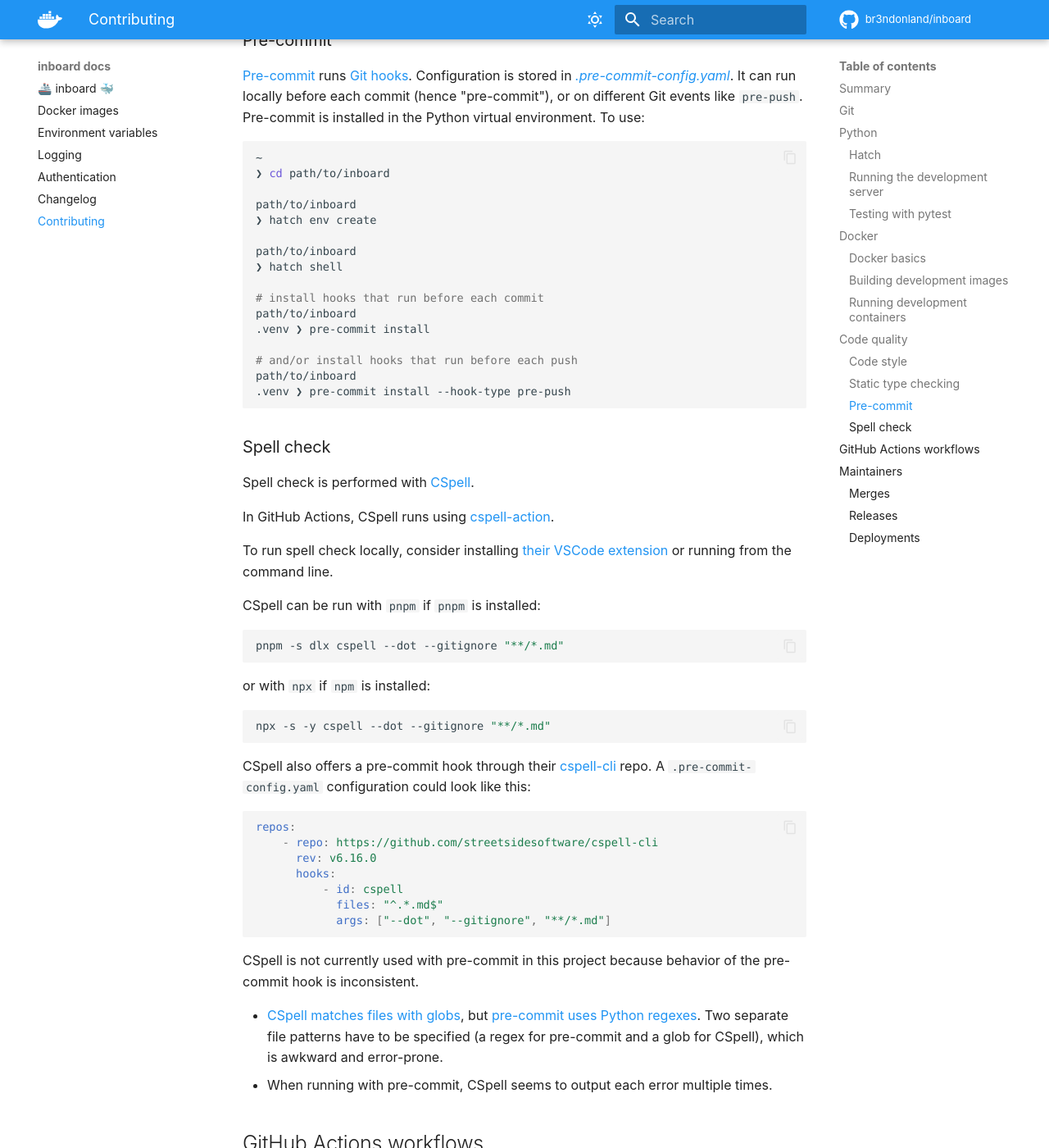
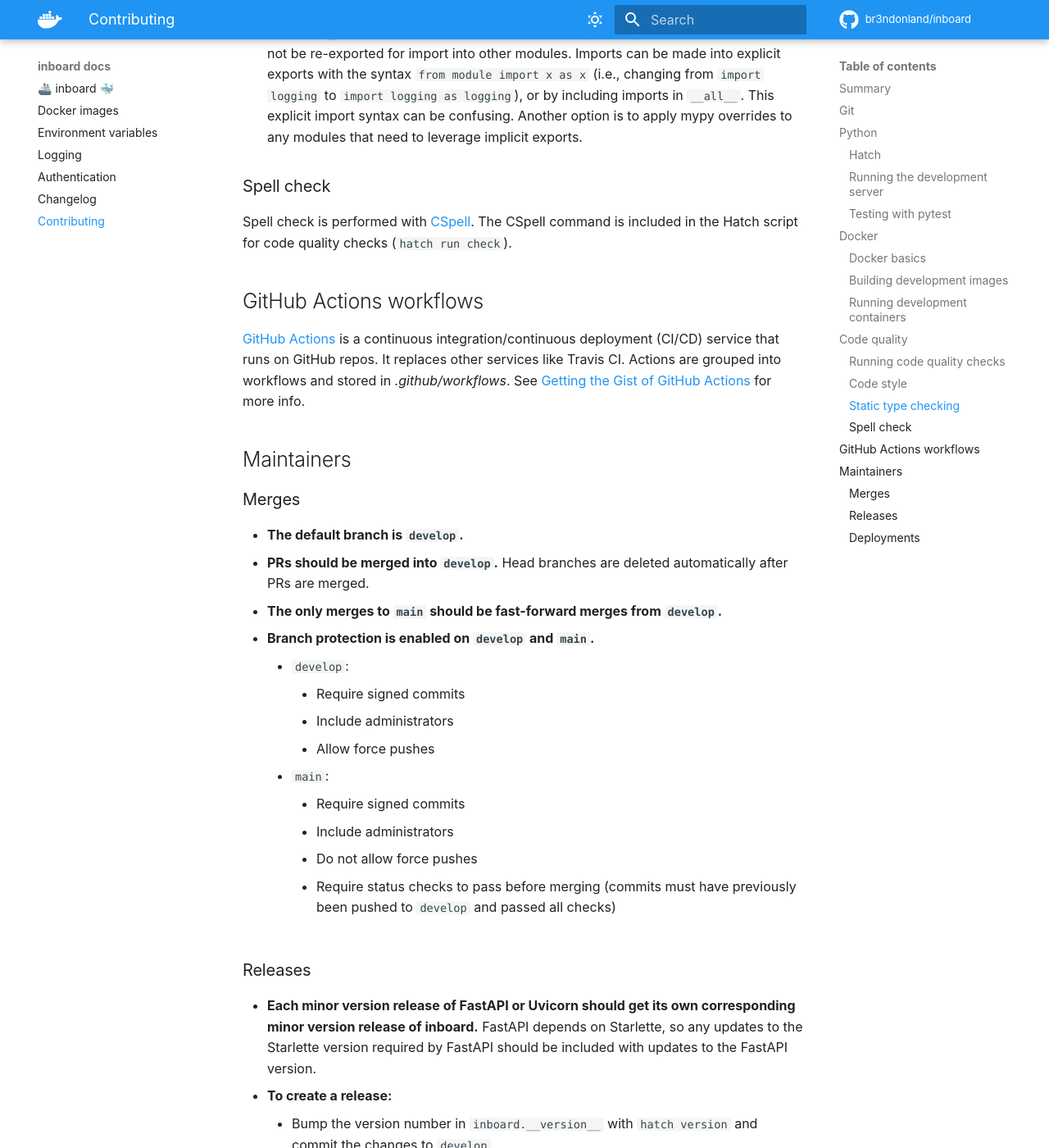
Before and after one commit to br3ndonland/inboard, an MkDocs documentation site: the page built from docs/contributing.md, in a window 1280 px wide and 1400 px high, scrolled down 5598 px. Shown: the whole window at 82% size. Built offline with MkDocs 1.6.1 and Material for MkDocs 9.7.7, drawn with Linux system fonts in a browser that asks for light colours; comment, search, counter and statistics services are not loaded; some of the changed text lies outside the part shown.

Commit message:
Switch from pre-commit to Hatch scripts (#89)
pre-commit runs Git hooks. It can run on different Git events like
`pre-push` and can also easily run on CI (continuous integration)
platforms like GitHub Actions. These pre-commit hooks are often related
to code quality and help ensure code quality checks are continuously
enforced.

While it is helpful for continuously running code quality checks,
pre-commit has some downsides.

- pre-commit requires separate dependency versions and configuration in
  its own file `.pre-commit-config.yaml`, even when those dependencies
  are already configured in a Python requirements file like
  `pyproject.toml` (br3ndonland/inboard@84b25bc).
- pre-commit requires separate file paths because it identifies files
  with Python regular expressions ("regexes") instead of globs like many
  other tools, and disregards file paths present in other configuration
  files. Translation between globs and regexes can be complicated and
  files can be unexpectedly excluded as a result.
- pre-commit commands sometimes have different behavior than the
  commands would have normally.
- pre-commit issues are often not explained or fixed.

Hatch scripts can replace pre-commit.

https://hatch.pypa.io/latest/config/environment/overview/#scripts

Changes

- Add Hatch scripts to replace pre-commit commands
  - check:
    - Black
    - Flake8
    - isort
    - Mypy
    - Prettier
    - CSpell
  - format:
    - Black
    - isort
    - Prettier
- Replace other pre-commit hooks where possible
  - Replace `mixed-line-ending` by adding `* text=auto eol=lf` to a
    `.gitattributes` file
- Update GitHub Actions workflows to run Hatch scripts
- Update docs for Hatch scripts
- Remove pre-commit from `pyproject.toml`
- Remove `.pre-commit-config.yaml`

````diff
--- a/docs/contributing.md
+++ b/docs/contributing.md
@@ -194,6 +194,13 @@
 
 ## Code quality
 
+### Running code quality checks
+
+Code quality checks can be run using the Hatch scripts in _pyproject.toml_.
+
+-   Check: `hatch run check`
+-   Format: `hatch run format`
+
 ### Code style
 
 -   **Python code is formatted with [Black](https://black.readthedocs.io/en/stable/)**. Configuration for Black is stored in _[pyproject.toml](https://github.com/br3ndonland/inboard/blob/HEAD/pyproject.toml)_.
@@ -216,65 +223,9 @@
 -   [Mypy](https://mypy.readthedocs.io/en/stable/) is used for type-checking. [Mypy configuration](https://mypy.readthedocs.io/en/stable/config_file.html) is included in _pyproject.toml_.
 -   Mypy strict mode is enabled. Strict includes `--no-explicit-reexport` (`implicit_reexport = false`), which means that objects imported into a module will not be re-exported for import into other modules. Imports can be made into explicit exports with the syntax `from module import x as x` (i.e., changing from `import logging` to `import logging as logging`), or by including imports in `__all__`. This explicit import syntax can be confusing. Another option is to apply mypy overrides to any modules that need to leverage implicit exports.
 
-### Pre-commit
-
-[Pre-commit](https://pre-commit.com/) runs [Git hooks](https://www.git-scm.com/book/en/v2/Customizing-Git-Git-Hooks). Configuration is stored in _[.pre-commit-config.yaml](https://github.com/br3ndonland/inboard/blob/HEAD/.pre-commit-config.yaml)_. It can run locally before each commit (hence "pre-commit"), or on different Git events like `pre-push`. Pre-commit is installed in the Python virtual environment. To use:
-
-```sh
-~
-❯ cd path/to/inboard
-
-path/to/inboard
-❯ hatch env create
-
-path/to/inboard
-❯ hatch shell
-
-# install hooks that run before each commit
-path/to/inboard
-.venv ❯ pre-commit install
-
-# and/or install hooks that run before each push
-path/to/inboard
-.venv ❯ pre-commit install --hook-type pre-push
-```
-
 ### Spell check
 
-Spell check is performed with [CSpell](https://cspell.org/).
-
-In GitHub Actions, CSpell runs using [cspell-action](https://github.com/streetsidesoftware/cspell-action).
-
-To run spell check locally, consider installing [their VSCode extension](https://github.com/streetsidesoftware/vscode-spell-checker) or running from the command line.
-
-CSpell can be run with `pnpm` if `pnpm` is installed:
-
-```sh
-pnpm -s dlx cspell --dot --gitignore "**/*.md"
-```
-
-or with `npx` if `npm` is installed:
-
-```sh
-npx -s -y cspell --dot --gitignore "**/*.md"
-```
-
-CSpell also offers a pre-commit hook through their [cspell-cli](https://github.com/streetsidesoftware/cspell-cli) repo. A `.pre-commit-config.yaml` configuration could look like this:
-
-```yml
-repos:
-    - repo: https://github.com/streetsidesoftware/cspell-cli
-      rev: v6.16.0
-      hooks:
-          - id: cspell
-            files: "^.*.md$"
-            args: ["--dot", "--gitignore", "**/*.md"]
-```
-
-CSpell is not currently used with pre-commit in this project because behavior of the pre-commit hook is inconsistent.
-
--   [CSpell matches files with globs](https://cspell.org/docs/globs/), but [pre-commit uses Python regexes](https://pre-commit.com/#regular-expressions). Two separate file patterns have to be specified (a regex for pre-commit and a glob for CSpell), which is awkward and error-prone.
--   When running with pre-commit, CSpell seems to output each error multiple times.
+Spell check is performed with [CSpell](https://cspell.org/). The CSpell command is included in the Hatch script for code quality checks (`hatch run check`).
 
 ## GitHub Actions workflows
 
````
Also changed, not shown: .pre-commit-config.yaml (deleted, +0 -41 lines), docs/docker.md (+0 -1 lines), pyproject.toml (+15 -1 lines), 3 other files.
